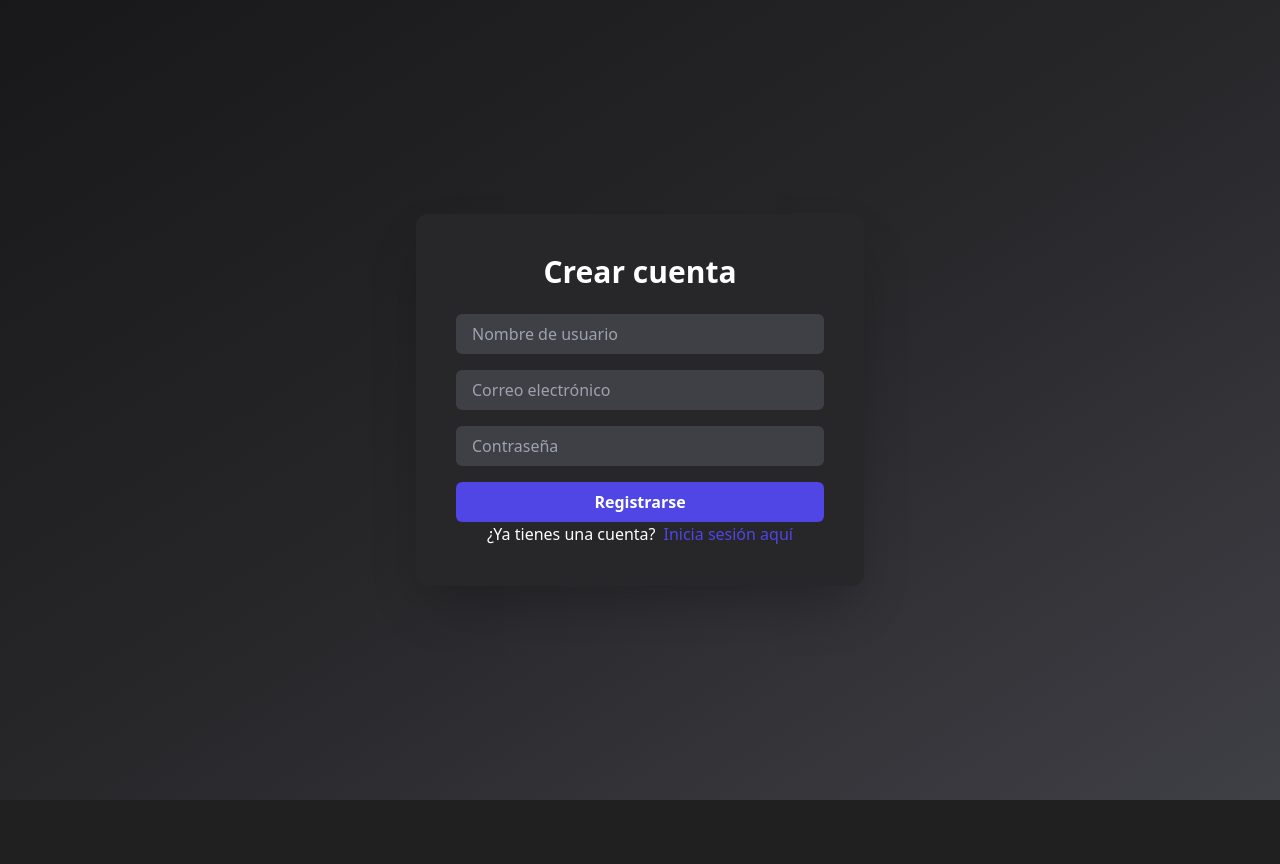
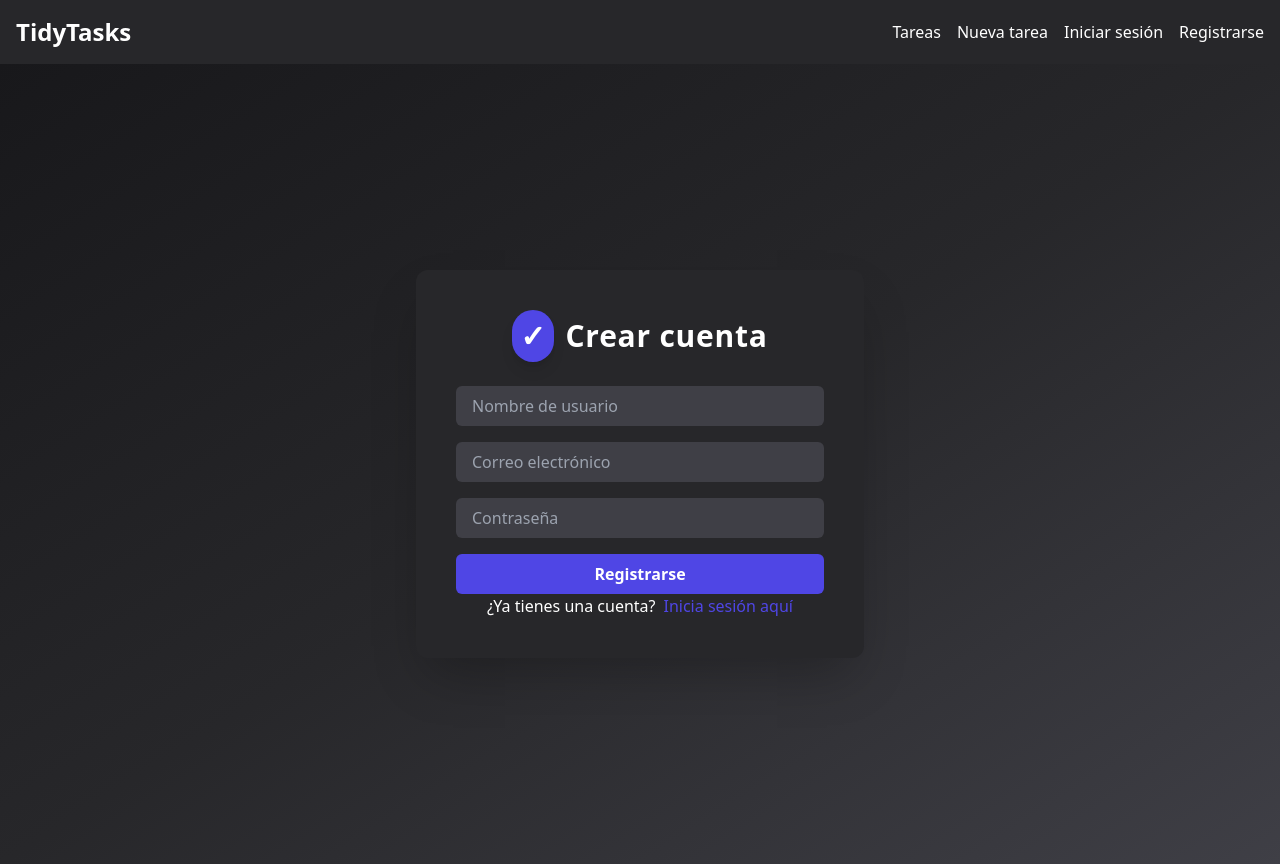
Before and after one commit to Santiago-1505/TidyTask, a React (Vite) app in the folder client/: page /register in a window 1280 px wide. Before the commit the page ends 800 px from the top, so only its background shows below. Built offline with nearby package versions, Linux system fonts and the light colour scheme.

Commit message:
Se implementó el Navbar en todas las páginas y se agregó la estructura base de la página de tareas

```diff
--- a/client/src/App.jsx
+++ b/client/src/App.jsx
@@ -8,17 +8,21 @@ import ProfilePage from "./pages/ProfilePage";
 import HomePage from "./pages/HomePage";
 
 import ProtectedRoute from "./ProtectedRoute";
+import { TaskProvider } from "./context/TasksContext";
+import Navbar from "./components/Navbar";
 
 function App() {
   return (
     <AuthProvider>
+      <TaskProvider>
         <BrowserRouter>
+          <Navbar />
           <Routes>
             <Route path="/" element={<HomePage />} />
             <Route path="/login" element={<LoginPage />} />
             <Route path="/register" element={<RegisterPage />} />
 
-        <Route element={<ProtectedRoute/>}>
+            <Route element={<ProtectedRoute />}>
               <Route path="/tasks" element={<TasksPage />} />
               <Route path="/add-task" element={<TaskFormPage />} />
               <Route path="/tasks/:id" element={<TaskFormPage />} />
@@ -26,6 +30,7 @@ function App() {
             </Route>
           </Routes>
         </BrowserRouter>
+      </TaskProvider>
     </AuthProvider>
   );
 }
--- a/client/src/ProtectedRoute.jsx
+++ b/client/src/ProtectedRoute.jsx
@@ -6,7 +6,7 @@ function ProtectedRoute() {
   console.log(loading, isAuthenticated);
 
   if (loading) return <h1>Loading...</h1>;
-  if (!loading && !isAuthenticated) return <Navigate to="/login" replace />;
+  if (!loading && !isAuthenticated) return <Navigate to="/" replace />;
   return <Outlet />;
 }
 
--- /dev/null
+++ b/client/src/api/tasks.js
@@ -0,0 +1,12 @@
+import axios from "./axios";
+
+export const getTasksRequest = async () => axios.get("/tasks");
+
+export const getTaskRequest = async (id) => axios.get(`/tasks/${id}`);
+
+export const createTaskRequest = async (task) => axios.post("/tasks", task);
+
+export const updateTaskRequest = async (task) =>
+  axios.put(`/tasks/${task._id}`, task);
+
+export const deleteTaskRequest = async (id) => axios.delete(`/tasks/${id}`);
--- /dev/null
+++ b/client/src/components/Navbar.jsx
@@ -0,0 +1,80 @@
+import { Link, useNavigate } from "react-router-dom";
+import { useAuth } from "../context/AuthContext";
+
+function Navbar() {
+  const { isAuthenticated, logout, user } = useAuth();
+  const navigate = useNavigate();
+
+  const handleLogout = () => {
+    logout();
+    navigate("/");
+  };
+
+  return (
+    <nav className="bg-zinc-800 p-4 shadow-lg">
+      <div className="container mx-auto flex justify-between items-center">
+        <Link to="/" className="text-white text-2xl font-bold">
+          TidyTasks
+        </Link>
+        <ul className="flex gap-4 text-white font-medium items-center">
+          <li>
+            <Link
+              to="/tasks"
+              className="hover:text-indigo-400 transition-colors"
+            >
+              Tareas
+            </Link>
+          </li>
+          <li>
+            <Link
+              to="/add-task"
+              className="hover:text-indigo-400 transition-colors"
+            >
+              Nueva tarea
+            </Link>
+          </li>
+
+          {isAuthenticated ? (
+            <>
+              <li className="text-sm text-zinc-300">
+                Bienvenido,{" "}
+                <span className="text-white font-semibold">
+                  {user.username}
+                </span>
+              </li>
+              <li>
+                <button
+                  onClick={handleLogout}
+                  className="bg-red-500 hover:bg-red-600 text-white px-3 py-1 rounded"
+                >
+                  Cerrar sesión
+                </button>
+              </li>
+            </>
+          ) : (
+            <>
+              <li>
+                <Link
+                  to="/login"
+                  className="hover:text-indigo-400 transition-colors"
+                >
+                  Iniciar sesión
+                </Link>
+              </li>
+              <li>
+                <Link
+                  to="/register"
+                  className="hover:text-indigo-400 transition-colors"
+                >
+                  Registrarse
+                </Link>
+              </li>
+            </>
+          )}
+        </ul>
+      </div>
+    </nav>
+  );
+}
+
+export default Navbar;
--- a/client/src/context/AuthContext.jsx
+++ b/client/src/context/AuthContext.jsx
@@ -44,6 +44,12 @@ export const AuthProvider = ({ children }) => {
     }
   };
 
+  const logout = () => {
+    Cookies.remove("token");
+    setUser(null);
+    setIsAuthenticated(false);
+  };
+
   useEffect(() => {
     if (errors.length > 0) {
       const timer = setTimeout(() => {
@@ -87,6 +93,7 @@ export const AuthProvider = ({ children }) => {
       value={{
         signUp,
         signIn,
+        logout,
         loading,
         user,
         isAuthenticated,
--- /dev/null
+++ b/client/src/context/TasksContext.jsx
@@ -0,0 +1,42 @@
+import { createContext, useContext, useState } from "react";
+import { createTaskRequest, getTasksRequest } from "../api/tasks.js";
+
+const TaskContext = createContext();
+
+export const useTasks = () => {
+  const context = useContext(TaskContext);
+  if (!context) {
+    throw new Error("useTasks must be used within a TaskProvider");
+  }
+  return context;
+};
+
+export function TaskProvider({ children }) {
+  const [tasks, setTasks] = useState([]);
+
+  const getTasks = async () => {
+    try {
+      const res = await getTasksRequest();
+      setTasks(res.data);
+    } catch (error) {
+        console.log(error);
+    }
+  };
+
+  const createTask = async (task) => {
+    const res = await createTaskRequest(task);
+    console.log(res);
+  };
+
+  return (
+    <TaskContext.Provider
+      value={{
+        tasks,
+        createTask,
+        getTasks,
+      }}
+    >
+      {children}
+    </TaskContext.Provider>
+  );
+}
--- a/client/src/pages/LoginPage.jsx
+++ b/client/src/pages/LoginPage.jsx
@@ -1,7 +1,8 @@
 import { useForm } from "react-hook-form";
 import { motion } from "framer-motion";
 import { useAuth } from "../context/AuthContext";
-import { Link } from "react-router-dom";
+import { Link, useNavigate } from "react-router-dom";
+import { useEffect } from "react";
 
 function LoginPage() {
   const {
@@ -10,11 +11,18 @@ function LoginPage() {
     formState: { errors },
   } = useForm();
 
-  const { signIn, errors: signInErrors } = useAuth();
+  const { signIn, errors: signInErrors, isAuthenticated } = useAuth();
+  const navigate = useNavigate();
 
   const onSubmit = handleSubmit((data) => {
     signIn(data);
   });
+
+  useEffect(() => {
+    if (isAuthenticated) {
+      navigate("/tasks");
+    }
+  }, [isAuthenticated]);
 
   return (
     <div className="min-h-screen flex items-center justify-center bg-gradient-to-br from-zinc-900 via-zinc-800 to-zinc-700 p-4">
--- a/client/src/pages/RegisterPage.jsx
+++ b/client/src/pages/RegisterPage.jsx
@@ -1,9 +1,9 @@
 import { useForm } from "react-hook-form";
-import { registerRequest } from "../api/auth";
 import { useAuth } from "../context/AuthContext";
 import { useEffect } from "react";
 import { useNavigate } from "react-router-dom";
 import { Link } from "react-router-dom";
+import { motion } from "framer-motion";
 
 function RegisterPage() {
   const {
@@ -22,12 +22,28 @@ function RegisterPage() {
     signUp(values);
   });
 
+  useEffect(() => {
+    if (isAuthenticated) {
+      navigate("/tasks");
+    }
+  }, [isAuthenticated]);
+
   return (
     <div className="min-h-screen flex items-center justify-center bg-gradient-to-br from-zinc-900 via-zinc-800 to-zinc-700 p-4">
-      <div className="bg-zinc-800 w-full max-w-md p-10 rounded-xl shadow-2xl">
-        <h1 className="text-3xl font-bold text-white text-center mb-6">
-          Crear cuenta
-        </h1>
+      <motion.div
+        className="bg-zinc-800 w-full max-w-md p-10 rounded-xl shadow-2xl"
+        initial={{ opacity: 0, y: -40 }}
+        animate={{ opacity: 1, y: 0 }}
+        transition={{ duration: 0.6 }}
+      >
+        <div className="flex items-center justify-center mb-6">
+          <div className="bg-indigo-600 text-white p-2 rounded-full text-3xl font-bold shadow-lg">
+            ✓
+          </div>
+          <h1 className="ml-3 text-white text-3xl font-semibold tracking-wide">
+            Crear cuenta
+          </h1>
+        </div>
 
         {registerErrors.map((error, i) => (
           <div
@@ -39,11 +55,12 @@ function RegisterPage() {
         ))}
 
         <form onSubmit={onSubmit} className="space-y-4">
-          <input
+          <motion.input
             type="text"
             {...register("username", { required: true })}
             className="w-full bg-zinc-700 text-white px-4 py-2 rounded-md focus:outline-none focus:ring-2 focus:ring-indigo-500 transition-all"
             placeholder="Nombre de usuario"
+            whileFocus={{ scale: 1.02 }}
           />
           {errors.username && (
             <p className="bg-red-600 text-white px-3 py-1 rounded-md text-sm">
@@ -51,11 +68,12 @@ function RegisterPage() {
             </p>
           )}
 
-          <input
+          <motion.input
             type="email"
             {...register("email", { required: true })}
             className="w-full bg-zinc-700 text-white px-4 py-2 rounded-md focus:outline-none focus:ring-2 focus:ring-indigo-500 transition-all"
             placeholder="Correo electrónico"
+            whileFocus={{ scale: 1.02 }}
           />
           {errors.email && (
             <p className="bg-red-600 text-white px-3 py-1 rounded-md text-sm">
@@ -63,11 +81,12 @@ function RegisterPage() {
             </p>
           )}
 
-          <input
+          <motion.input
             type="password"
             {...register("password", { required: true })}
             className="w-full bg-zinc-700 text-white px-4 py-2 rounded-md focus:outline-none focus:ring-2 focus:ring-indigo-500 transition-all"
             placeholder="Contraseña"
+            whileFocus={{ scale: 1.02 }}
           />
           {errors.password && (
             <p className="bg-red-600 text-white px-3 py-1 rounded-md text-sm">
@@ -75,20 +94,23 @@ function RegisterPage() {
             </p>
           )}
 
-          <button
+          <motion.button
             type="submit"
             className="w-full bg-indigo-600 hover:bg-indigo-700 text-white font-semibold py-2 px-4 rounded-md mt-4 transition-all duration-300"
+            whileHover={{ scale: 1.03 }}
+            whileTap={{ scale: 0.98 }}
           >
             Registrarse
-          </button>
+          </motion.button>
         </form>
+
         <p className="flex gap-x-2 justify-center ">
           ¿Ya tienes una cuenta?{" "}
           <Link to="/login" className="text-indigo-600 hover:underline">
             Inicia sesión aquí
           </Link>
         </p>
-      </div>
+      </motion.div>
     </div>
   );
 }
--- a/client/src/pages/TasksPage.jsx
+++ b/client/src/pages/TasksPage.jsx
@@ -1,11 +1,26 @@
-import { useAuth } from "../context/AuthContext"
+import { useAuth } from "../context/AuthContext";
+import { useTasks } from "../context/TasksContext";
+import { useEffect } from "react";
 
 function TasksPage() {
-  const {user} = useAuth()
+  const { getTasks, tasks } = useTasks();
+
+  useEffect(() => {
+    getTasks();
+  }, []);
+
+  if (tasks.length === 0) return <h1>No hay tareas</h1>;
 
   return (
-    <div>TasksPage</div>
-  )
+    <div>
+      {tasks.map((task) => (
+        <div key={tasks._id}>
+          <h1>{task.title}</h1>
+          <p>{task.description}</p>
+        </div>
+      ))}
+    </div>
+  );
 }
 
-export default TasksPage
+export default TasksPage;
```
Also changed, not shown: client/src/pages/TaskFormPage.jsx (+72 -3 lines). Lines whose indentation alone changed are shown as unchanged.
